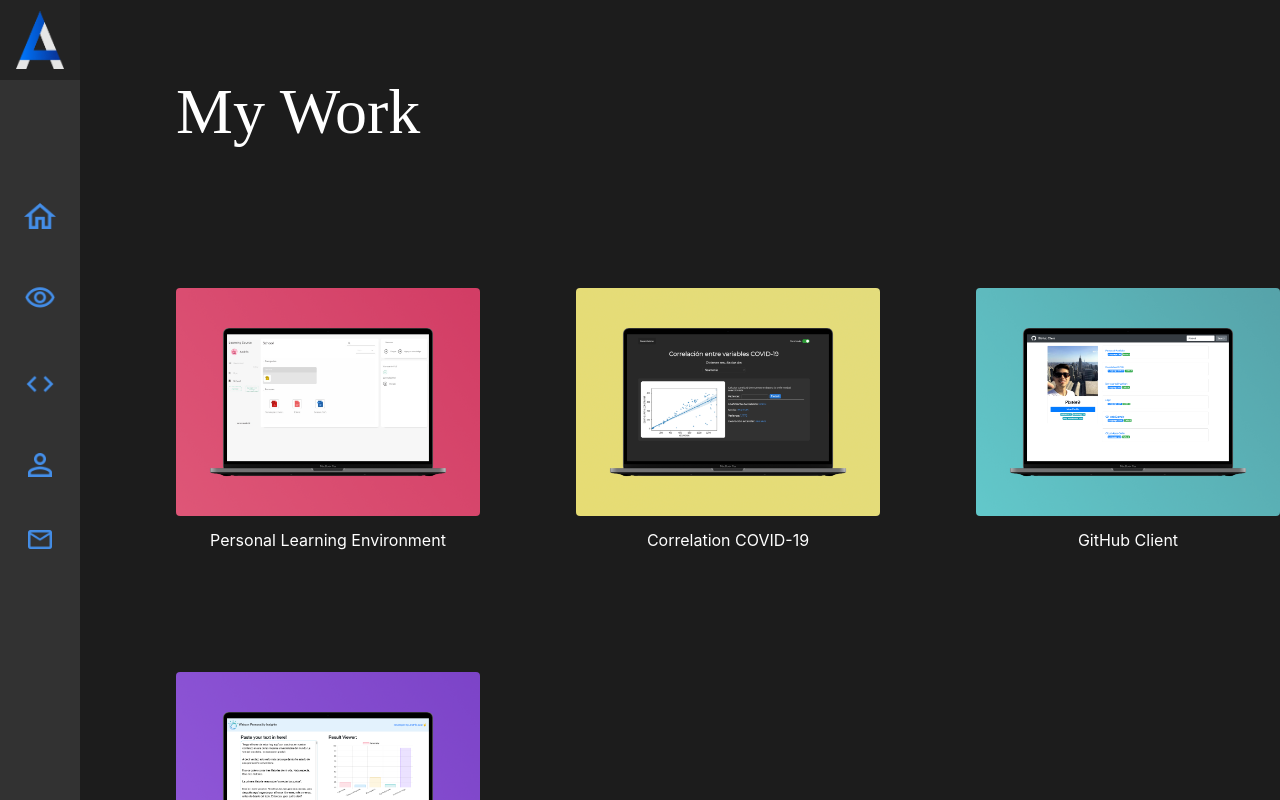
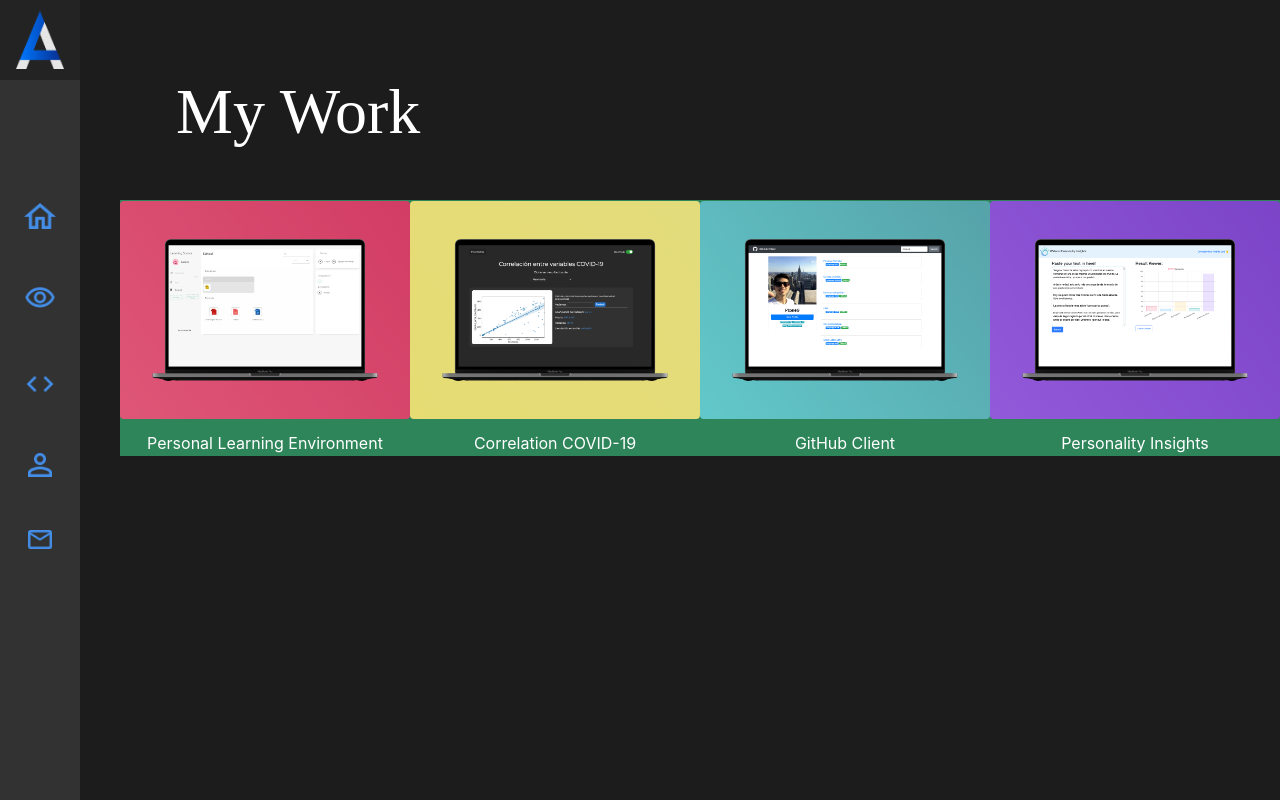
Before and after one commit to Pixele9/Personal-Portfolio, a React (Create React App) app: page /projects in a window 1280 px wide. Built offline with nearby package versions, Linux system fonts and the light colour scheme; a web font is replaced by a local one.

Commit message:
*fiexed* grid dimensions

```diff
--- a/src/Components/ProjectGrid.js
+++ b/src/Components/ProjectGrid.js
@@ -2,7 +2,7 @@ import React from 'react';
 
 export default function ProjectGrid(props) {
 	return (
-		<div className="mt-32 ml-24 h-64 flex flex-col items-center">
+		<div className="h-64 flex justify-center flex-col items-center sm:bg-green-300 md:bg-green-700">
 			<img src={ props.image } alt="PLE project" className="rounded" />
 			<p className="text-white mt-3">{ props.project_title }</p>
 		</div>
--- a/src/Screens/MyWork.js
+++ b/src/Screens/MyWork.js
@@ -13,7 +13,7 @@ export default function MyWork() {
 			<div className="z-10 mt-10 ml-10 mr-6 sm:mr-10 md:ml-12 md:mt-12 md:mr-10 lg:mt-16 lg:ml-24">
 				<h1 className="main-title text-3xl sm:text-5xl lg:text-6xl">My Work</h1>
 			</div>
-			<div className="grid grid-cols-1 md:grid-cols-3 ">
+			<div className="sm:ml-10 mt-10 grid grid-cols-1 row-gap-5 md:row-gap-10 md:grid-cols-2 lg:grid-cols-3 xl:grid-cols-4">
 				<ProjectGrid image={ PLE } project_title="Personal Learning Environment" />
 				<ProjectGrid image={ CorrelationCOVID } project_title="Correlation COVID-19" />
 				<ProjectGrid image={ GitHubClient } project_title="GitHub Client" />
```
